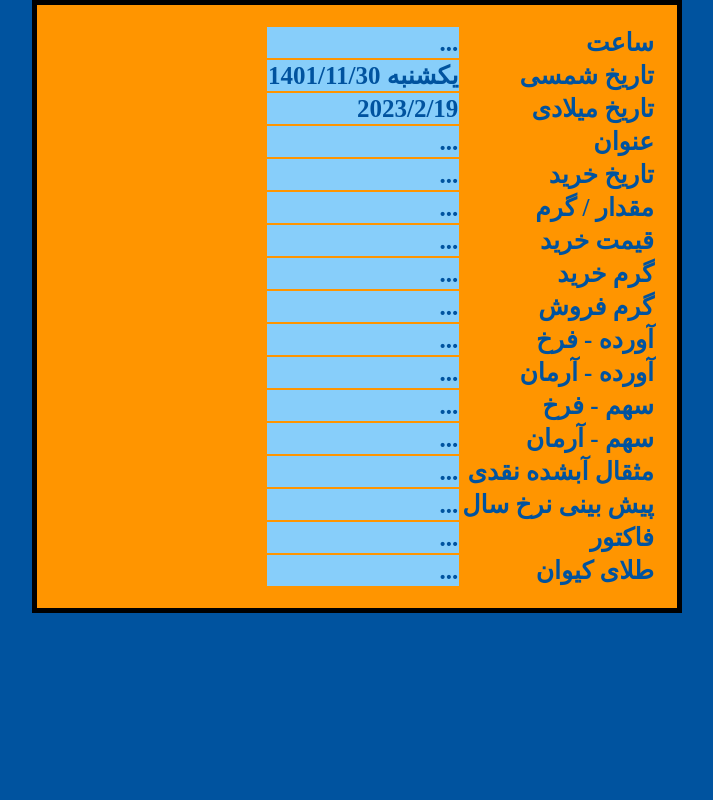
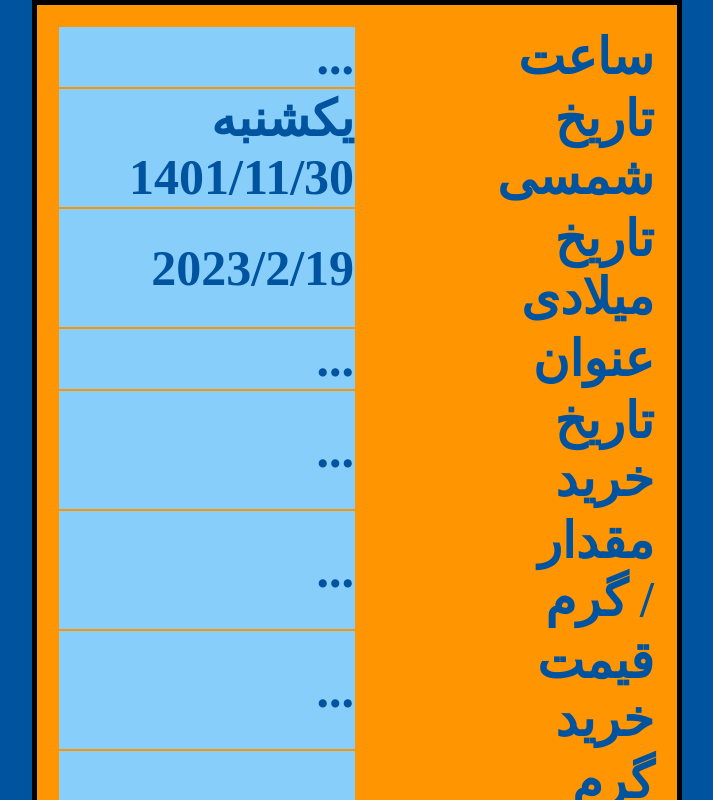
Before and after one commit to a9018/AZK, a plain HTML site: page index.html in a window 1280 px wide. Shown: the top 800 px of the page, without its empty margins (283-996 px from the left). Drawn offline with Linux system fonts and the light colour scheme; a web font is replaced by a local one.

Commit message:
Update style.css

```diff
--- a/styles/style.css
+++ b/styles/style.css
@@ -4,7 +4,7 @@
 }
 
 html {
-    font-size: 25px; /* px means "pixels": the base font size is now 10 pixels high */
+    font-size: 50px; /* px means "pixels": the base font size is now 10 pixels high */
     color: #00539f;
     background-color: #00539f;
     direction:rtl;
```
